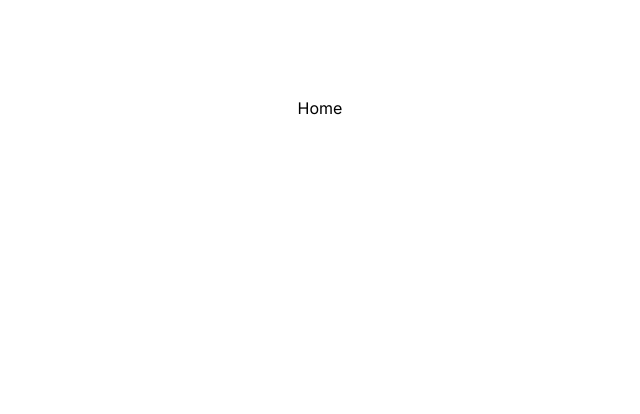
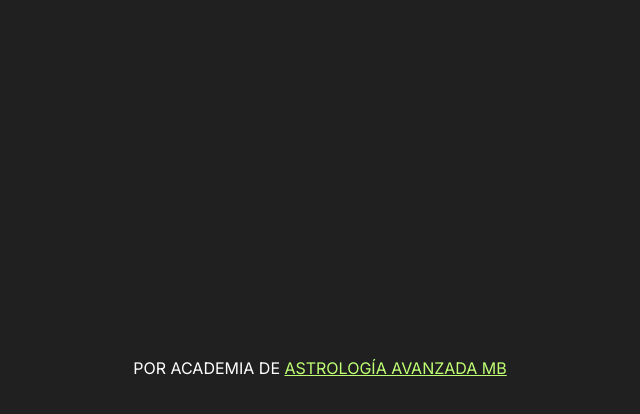
Before and after one commit to AstrologiaMB/mb-site, a Next.js app: page / in a window 1280 px wide. Shown: the top 414 px of the page, without its empty margins (320-960 px from the left). Built offline with nearby package versions, Linux system fonts and the light colour scheme.

Commit message:
Feature, Button hover

```diff
--- a/app/components/atoms/button/Button.tsx
+++ b/app/components/atoms/button/Button.tsx
@@ -7,7 +7,7 @@ type Props = {
 function Button({ children }: Props) {
   return (
     <button
-      className="bg-mb-pink w-60 rounded-lg px-7 py-4 text-lg font-semibold"
+      className="bg-mb-pink w-60 rounded-lg px-7 py-4 text-lg font-semibold transition-colors hover:bg-white hover:text-black"
       type="button"
     >
       {children}
--- a/app/components/organisms/splash-screen/SplashScreen.tsx
+++ b/app/components/organisms/splash-screen/SplashScreen.tsx
@@ -6,9 +6,9 @@ type Props = {
 
 function SplashScreen({ children }: Props) {
   return (
-    <div className="bg-mb-gray flex h-screen flex-col items-center justify-center text-white">
+    <main className="bg-mb-gray flex h-screen flex-col items-center justify-center text-white">
       {children}
-    </div>
+    </main>
   );
 }
 
--- a/app/page.tsx
+++ b/app/page.tsx
@@ -1,9 +1,15 @@
 import Image from "next/image";
+import SplashScreen from "./components/organisms/splash-screen";
 
 export default function Home() {
   return (
-    <main className=" flex min-h-screen flex-col items-center justify-between p-24">
-      <h1>Home</h1>
-    </main>
+    <SplashScreen>
+      <p className="mb-16">
+        POR ACADEMIA DE{" "}
+        <a className="text-mb-green underline" href="#">
+          ASTROLOGÍA AVANZADA MB
+        </a>
+      </p>
+    </SplashScreen>
   );
 }
```
